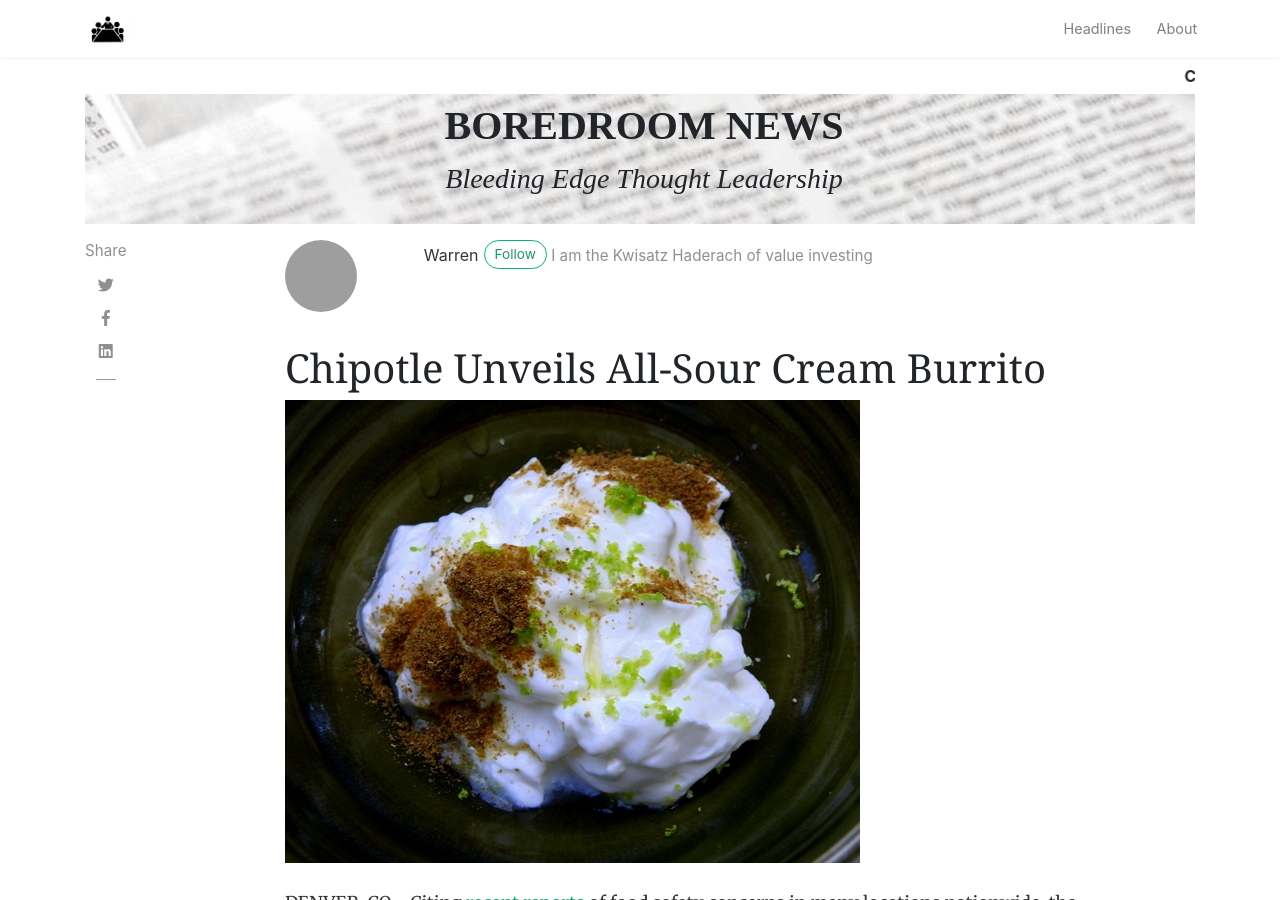
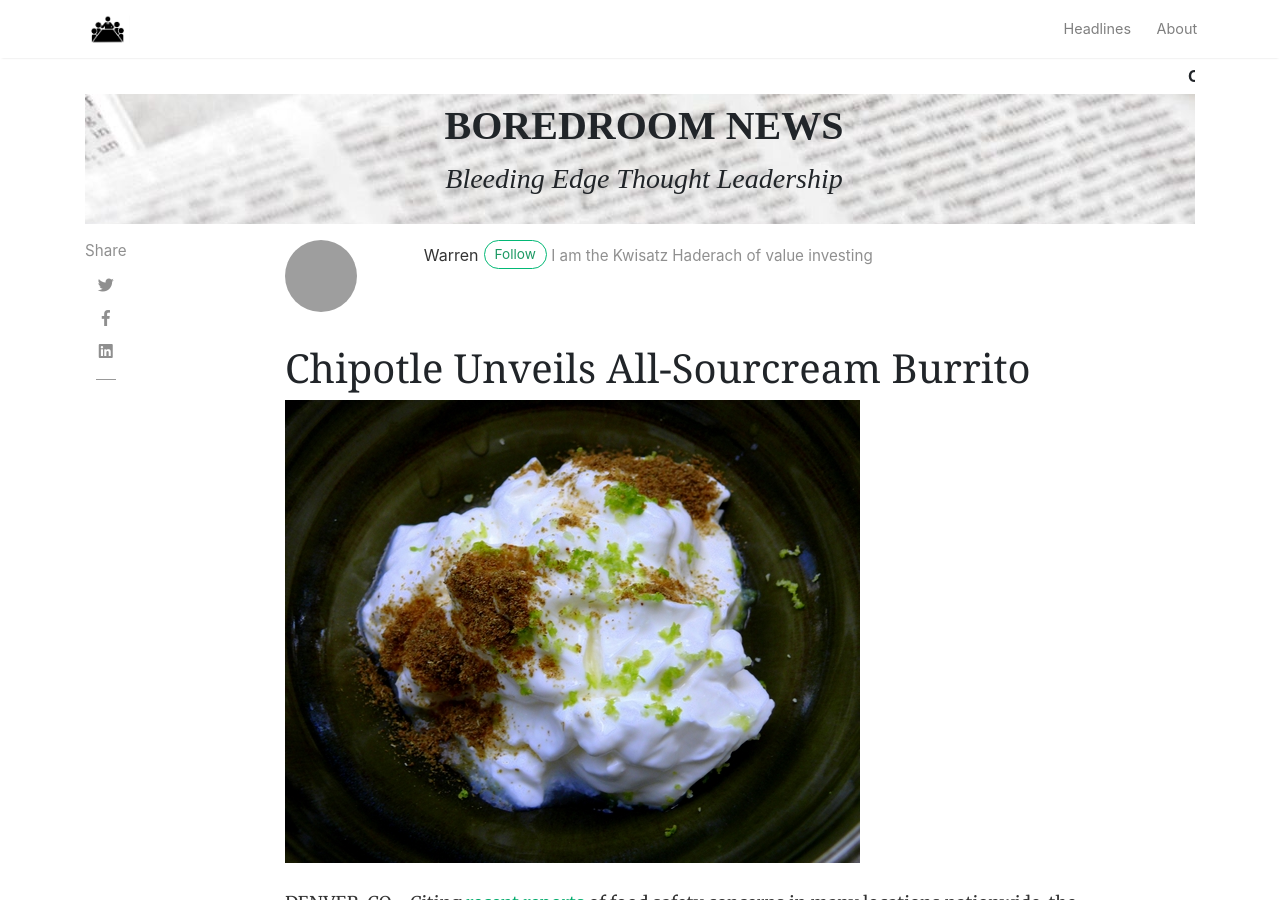
Before and after one commit to etschmidt/boredroomnews, a Jekyll site: the page built from _posts/2018-08-12-Chipotle-sourcream.md, in a window 1280 px wide and 900 px high. Built offline with Jekyll 4.4.1, drawn with Linux system fonts in a browser that asks for light colours; nearby versions of some CDN libraries; comment, search, counter and statistics services are not loaded; grey boxes are pictures that could not be loaded.

Commit message:
chipotle

```diff
--- a/_posts/2018-08-12-Chipotle-sourcream.md
+++ b/_posts/2018-08-12-Chipotle-sourcream.md
@@ -1,6 +1,6 @@
 ---
 layout: post
-title:  "Chipotle Unveils All-Sour Cream Burrito"
+title:  "Chipotle Unveils All-Sourcream Burrito"
 author: warren
 categories: [ Chipotle ]
 image: assets/images/sourcream.jpg
```
